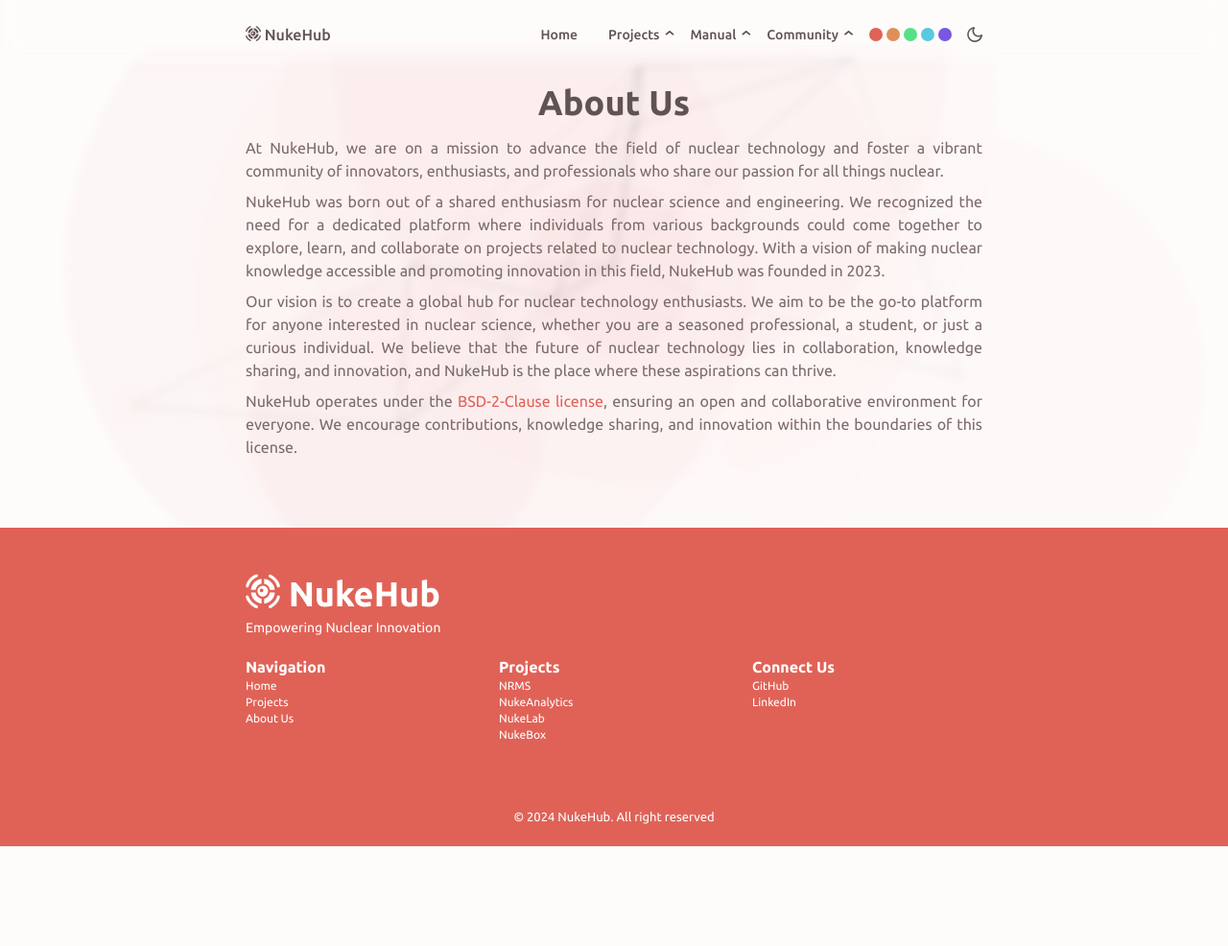
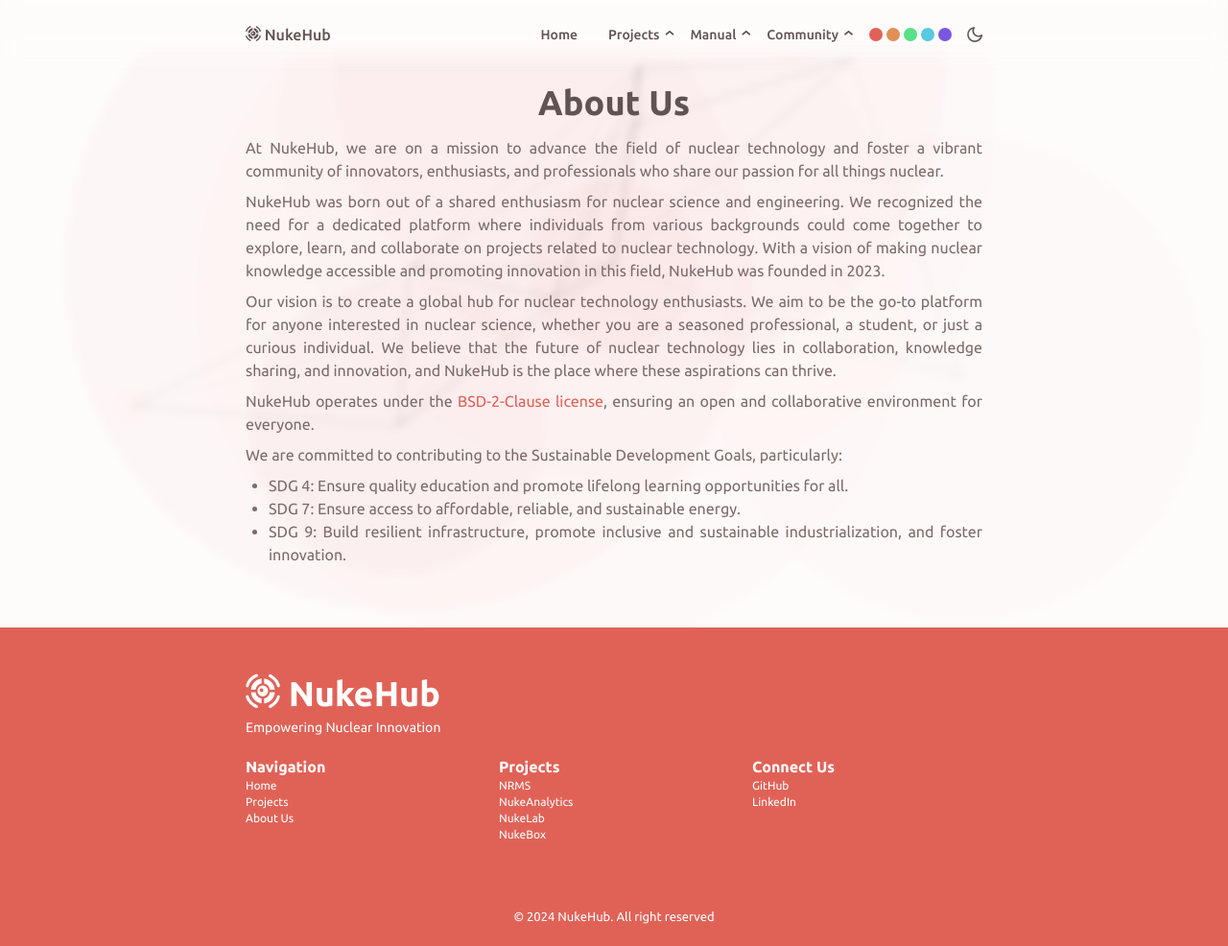
Before and after one commit to nukehub-dev/nukehub.org, a Jekyll site: the page built from manual/about.md, in a window 1280 px wide and 986 px high. Shown: the whole window at 96% size. Built offline with Jekyll 4.4.1, drawn with Linux system fonts in a browser that asks for light colours; some web fonts are replaced.

Commit message:
Add SDGs

```diff
--- a/manual/about.md
+++ b/manual/about.md
@@ -27,6 +27,10 @@ sharing, and innovation, and NukeHub is the place where these aspirations can th
 
 NukeHub operates under the
 <a target="_blank" href="https://opensource.org/licenses/BSD-2-Clause">
-BSD-2-Clause license</a>, ensuring an open and collaborative
-environment for everyone. We encourage contributions, knowledge sharing, and
-innovation within the boundaries of this license.
+BSD-2-Clause license</a>, ensuring an open and collaborative environment for everyone.
+
+We are committed to contributing to the Sustainable Development Goals, particularly:
+
+- SDG 4: Ensure quality education and promote lifelong learning opportunities for all.
+- SDG 7: Ensure access to affordable, reliable, and sustainable energy.
+- SDG 9: Build resilient infrastructure, promote inclusive and sustainable industrialization, and foster innovation.
```
